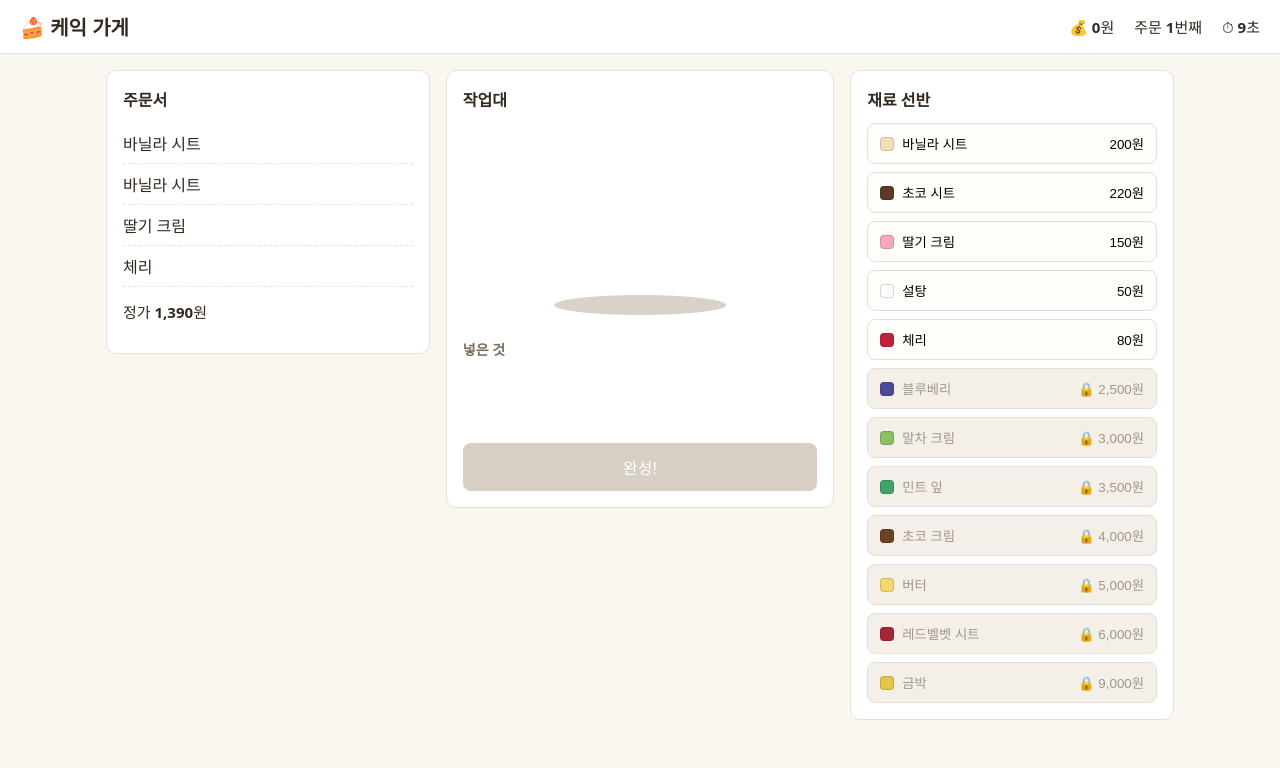
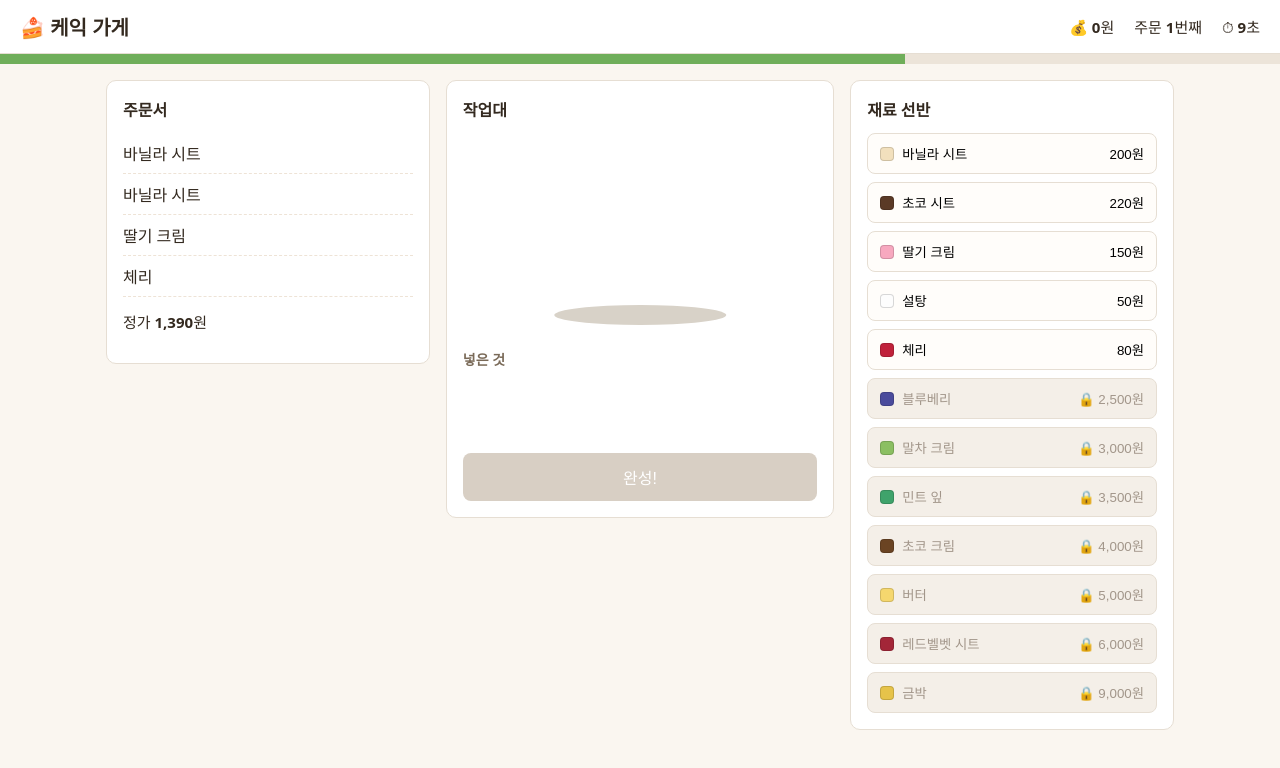
Before and after one commit to nujkat/cake-maker, a website with bundled scripts: page index.html in a window 1280 px wide. Built offline with nearby package versions, Linux system fonts and the light colour scheme.

Commit message:
feat: 남은 시간을 줄어드는 막대로 보여준다
숫자만으로는 시간이 가는 게 잘 안 보였다. 상단에 폭이 줄어드는 막대를 두고
40% 아래에서 주황, 5초 아래에서 빨강으로 깜빡이게 한다.

Co-Authored-By: Claude Opus 5 (1M context) <noreply@anthropic.com>

```diff
--- a/index.html
+++ b/index.html
@@ -16,6 +16,8 @@
       <span id="timer">⏱ <b id="timeLeft">0</b>초</span>
     </div>
   </header>
+
+  <div class="clock" id="clock"><div class="clockFill" id="clockFill"></div></div>
 
   <main class="board">
     <section class="panel" id="orderPanel">
--- a/src/game.js
+++ b/src/game.js
@@ -16,6 +16,7 @@ const state = {
 
 const SAVE_KEY = 'cake-maker-save';
 const HURRY_SECONDS = 5; // 남은 시간이 이 아래로 내려가면 빨갛게 강조한다
+const WARN_RATIO = 0.4; // 남은 비율이 이 아래로 내려가면 막대가 주황이 된다
 
 // 돈과 해금 목록만 저장한다. 진행 중이던 주문은 새로고침하면 버린다.
 function save() {
@@ -46,6 +47,7 @@ const el = (id) => document.getElementById(id);
 function startOrder() {
   state.order = createOrder(state.unlocked);
   state.bench = [];
+  state.secondsLeft = state.order.seconds;
   render();
   startClock();
 }
@@ -60,6 +62,12 @@ function stopClock() {
 function startClock() {
   stopClock();
   state.secondsLeft = state.order.seconds;
+  // 막대를 가득 찬 상태로 되돌릴 때는 애니메이션을 끈다. 안 그러면 1초 동안 거꾸로 자란다.
+  const fill = el('clockFill');
+  fill.style.transition = 'none';
+  fill.style.width = '100%';
+  void fill.offsetWidth; // ponytail: 리플로우를 강제해 transition 해제를 확정한다
+  fill.style.transition = '';
   renderTopbar();
   state.tick = setInterval(() => {
     state.secondsLeft -= 1;
@@ -76,8 +84,14 @@ function describe(item) {
 function renderTopbar() {
   el('money').textContent = state.money.toLocaleString('ko-KR');
   el('orderNo').textContent = state.orderNo;
-  el('timeLeft').textContent = Math.max(0, state.secondsLeft);
-  el('timer').classList.toggle('hurry', state.secondsLeft <= HURRY_SECONDS);
+  const left = Math.max(0, state.secondsLeft);
+  const total = state.order ? state.order.seconds : 1;
+  const ratio = left / total;
+  el('timeLeft').textContent = left;
+  el('timer').classList.toggle('hurry', left <= HURRY_SECONDS);
+  el('clockFill').style.width = `${ratio * 100}%`;
+  el('clock').classList.toggle('warn', ratio <= WARN_RATIO && left > HURRY_SECONDS);
+  el('clock').classList.toggle('hurry', left <= HURRY_SECONDS);
 }
 
 function renderOrder() {
--- a/styles.css
+++ b/styles.css
@@ -8,6 +8,14 @@ body { margin: 0; font-family: system-ui, sans-serif; background: #faf6f0; color
 .stats { display: flex; gap: 20px; font-size: 15px; }
 #timer { font-variant-numeric: tabular-nums; }
 #timer.hurry { color: #c22; font-weight: 700; }
+
+/* 남은 시간 막대. 폭이 줄어드는 것만으로 압박을 준다. */
+.clock { height: 10px; background: #ece4d9; overflow: hidden; }
+.clockFill { height: 100%; width: 100%; background: #6fae5a; transform-origin: left center;
+  transition: width 1s linear, background-color .4s linear; }
+.clock.warn .clockFill { background: #e0a33e; }
+.clock.hurry .clockFill { background: #d0433f; animation: throb .6s ease-in-out infinite; }
+@keyframes throb { 50% { opacity: .4; } }
 
 .board { display: grid; grid-template-columns: 1fr 1.2fr 1fr; gap: 16px; padding: 16px;
   align-items: start; max-width: 1100px; margin: 0 auto; }
```
